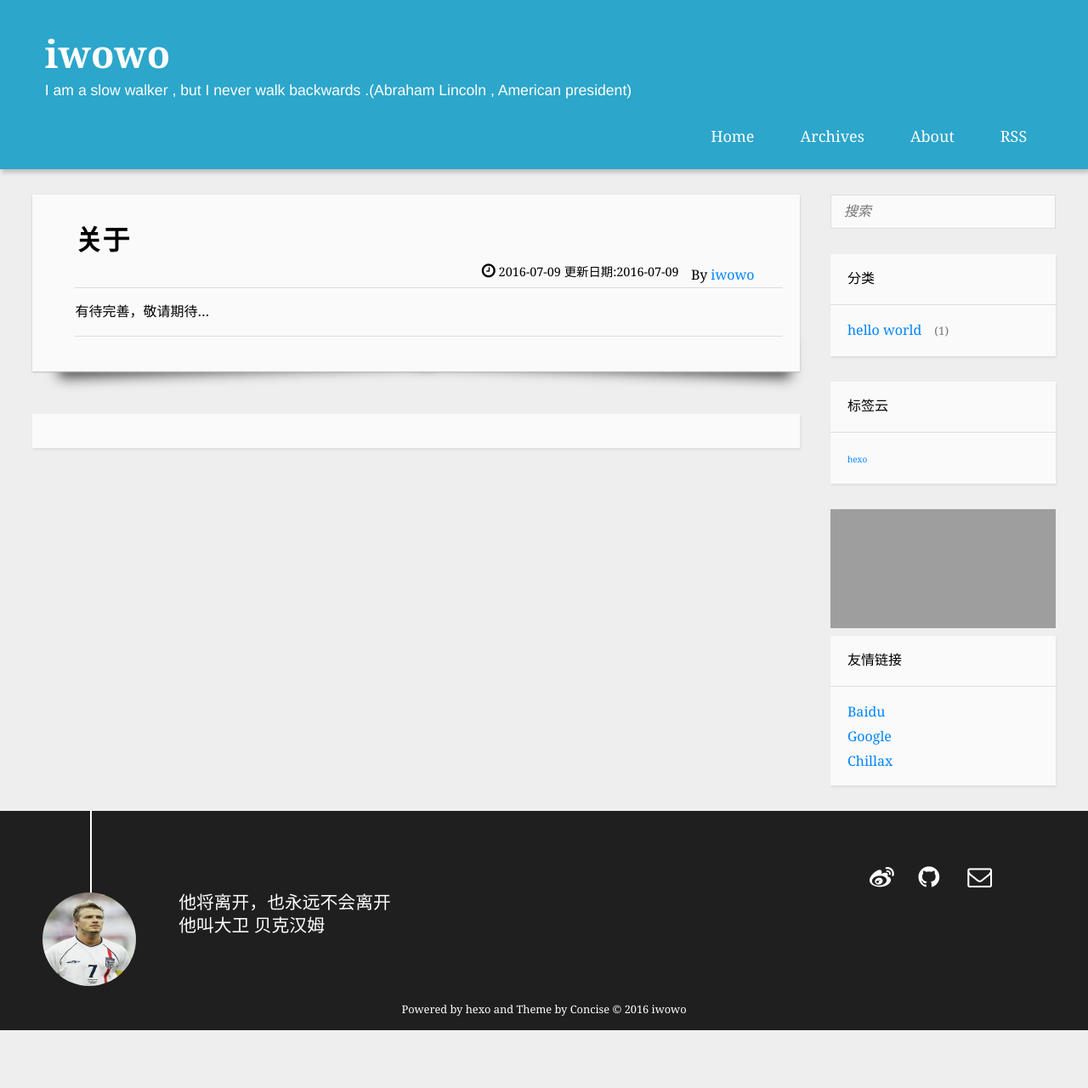
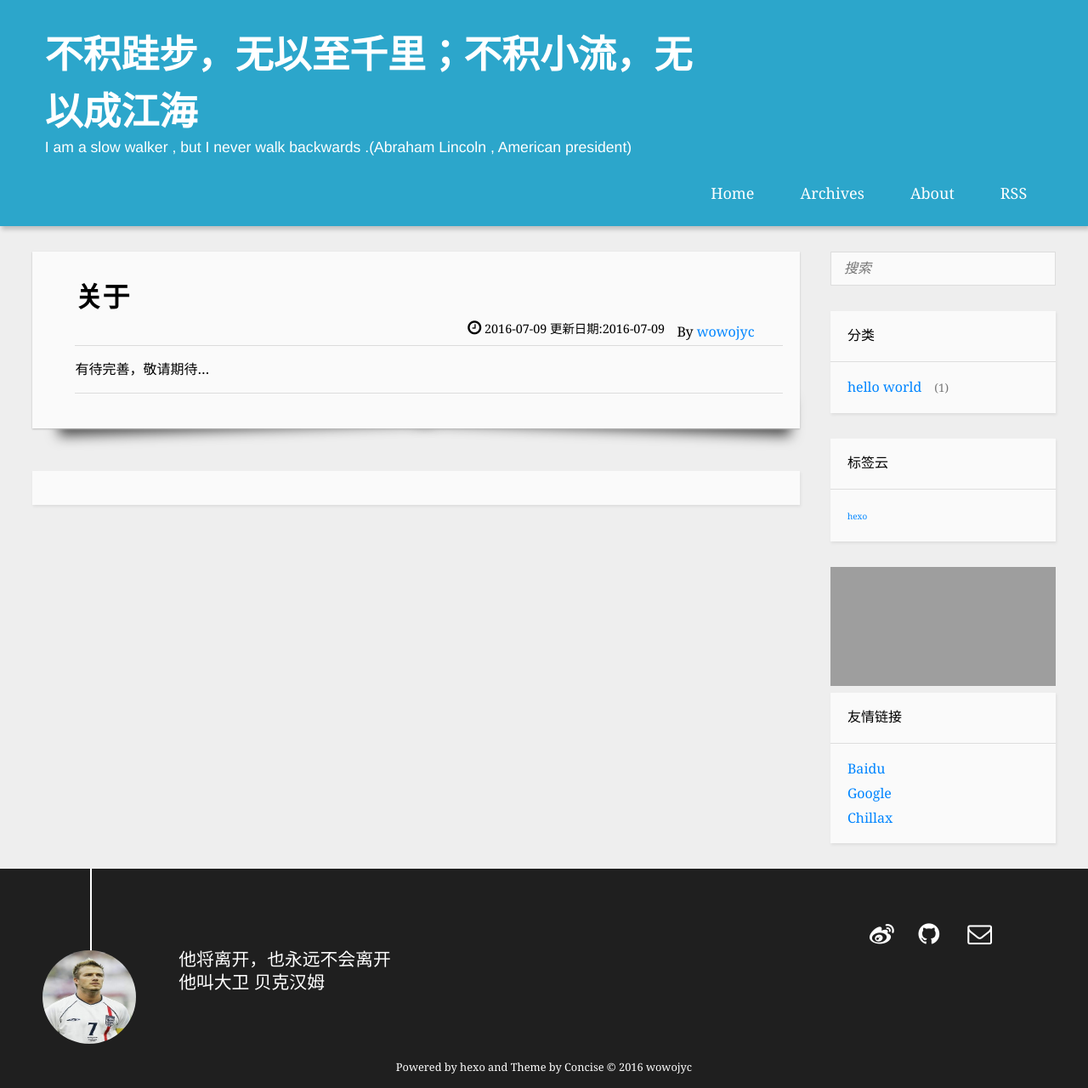
Before and after one commit to wowojyc/iwowo, a plain HTML site: page about/index.html in a window 1280 px wide. Shown: the whole page at 85% size. Before the commit the page ends 1212 px from the top, so only its background shows below. Drawn offline with nearby package versions, Linux system fonts and the light colour scheme; some packages are replaced by stand-ins of ours; no server answers; grey boxes are pictures that could not be loaded; a script that the page names is missing; a web font is replaced by a local one.

Commit message:
Site updated: 2016-07-09 17:10:51

```diff
--- a/about/index.html
+++ b/about/index.html
@@ -15,8 +15,8 @@
 	})();
 	</script>
 
-  <title>关于 | iwowo</title>
-  <meta name="author" content="iwowo">
+  <title>关于 | 不积跬步，无以至千里；不积小流，无以成江海</title>
+  <meta name="author" content="wowojyc">
 
   <meta name="description" content="To be better">
 
@@ -24,14 +24,14 @@
   <meta name="viewport" content="width=device-width, initial-scale=1, maximum-scale=1">
 
   <meta property="og:title" content="关于"/>
-  <meta property="og:site_name" content="iwowo"/>
+  <meta property="og:site_name" content="不积跬步，无以至千里；不积小流，无以成江海"/>
 
 
     <meta property="og:image" content="undefined"/>
 
 
   <link href="/imgs/2.ico" rel="icon" type="image/x-ico">
-  <link rel="alternate" href="/atom.xml" title="iwowo" type="application/atom+xml">
+  <link rel="alternate" href="/atom.xml" title="不积跬步，无以至千里；不积小流，无以成江海" type="application/atom+xml">
   <link rel="stylesheet" href="/css/style.css" media="screen" type="text/css">
   <!--[if lt IE 9]><script src="//html5shiv.googlecode.com/svn/trunk/html5.js"></script><![endif]-->
   <script src="//libs.baidu.com/jquery/1.8.0/jquery.min.js"></script>
@@ -42,7 +42,7 @@
   <header><div>
 
 			<div id="textlogo">
-				<h1 class="site-name">iwowo</h1>
+				<h1 class="site-name">不积跬步，无以至千里；不积小流，无以成江海</h1>
 				<h2 class="blog-motto">I am a slow walker , but I never walk backwards .(Abraham Lincoln , American president)</h2>
 			</div>
 			<nav class="animated">
@@ -69,7 +69,7 @@
   </h1>
   <p class="article-author">By
 
-      <a href="http://wowojyc.github.io" title="iwowo">iwowo</a>
+      <a href="http://wowojyc.github.io" title="wowojyc">wowojyc</a>
     </p>
   <p class="article-time">
     <time datetime="2016-07-09T08:10:45.000Z" itemprop="datePublished">2016-07-09</time>
@@ -229,7 +229,7 @@ with(document)0[
 	</div>
 		<p class="copyright">Powered by <a href="http://hexo.io" target="_blank" title="hexo">hexo</a> and Theme by <a href="https://github.com/huangjunhui/concise" target="_blank" title="Concise">Concise</a> © 2016
 
-		<a href="http://wowojyc.github.io/about" target="_blank" title="iwowo">iwowo</a>
+		<a href="http://wowojyc.github.io/about" target="_blank" title="wowojyc">wowojyc</a>
 
 		</p>
 </div>
--- a/atom.xml
+++ b/atom.xml
@@ -1,6 +1,6 @@
 <?xml version="1.0" encoding="utf-8"?>
 <feed xmlns="http://www.w3.org/2005/Atom">
-  <title><![CDATA[iwowo]]></title>
+  <title><![CDATA[不积跬步，无以至千里；不积小流，无以成江海]]></title>
   <subtitle><![CDATA[I am a slow walker , but I never walk backwards .(Abraham Lincoln , American president)]]></subtitle>
   <link href="/atom.xml" rel="self"/>
   <link href="http://wowojyc.github.io/"/>
@@ -8,7 +8,7 @@
   <id>http://wowojyc.github.io/</id>
 
   <author>
-    <name><![CDATA[iwowo]]></name>
+    <name><![CDATA[wowojyc]]></name>
 
   </author>
 
```
Also changed, not shown: 2016/07/08/hello-world/index.html (+7 -7 lines), archives/2016/07/index.html (+6 -6 lines), archives/2016/index.html (+6 -6 lines), archives/index.html (+6 -6 lines), categories/hello-world/index.html (+6 -6 lines), index.html (+6 -6 lines), tags/hexo/index.html (+6 -6 lines).
